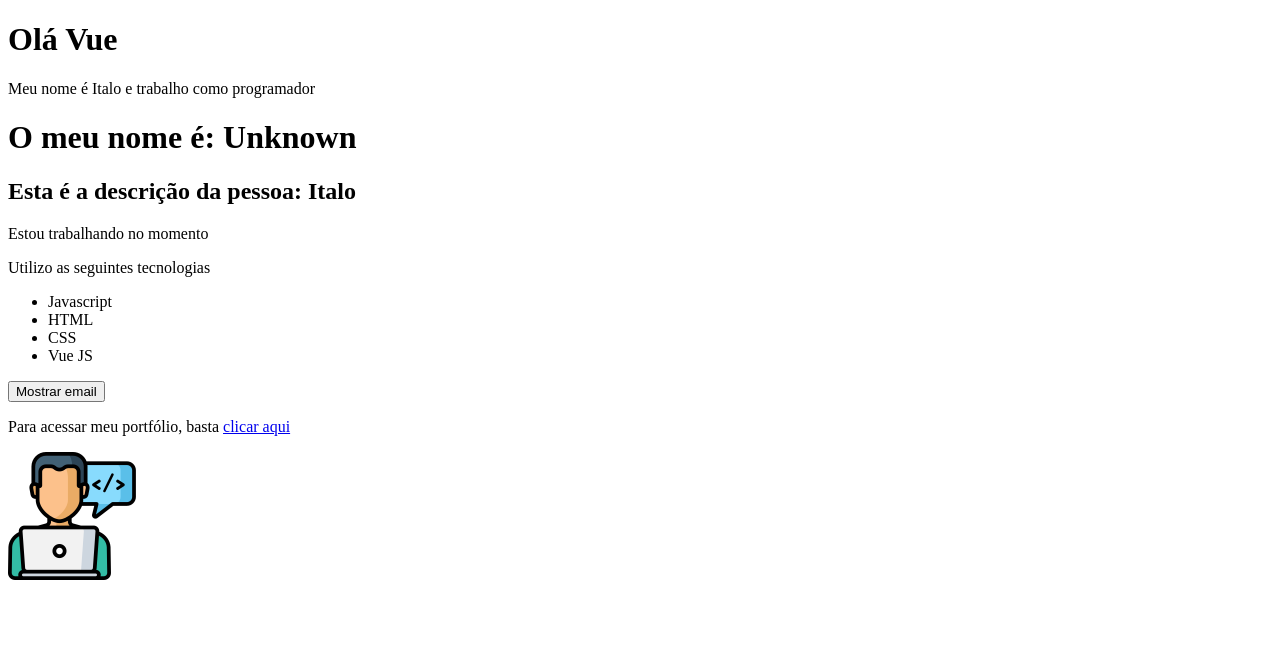
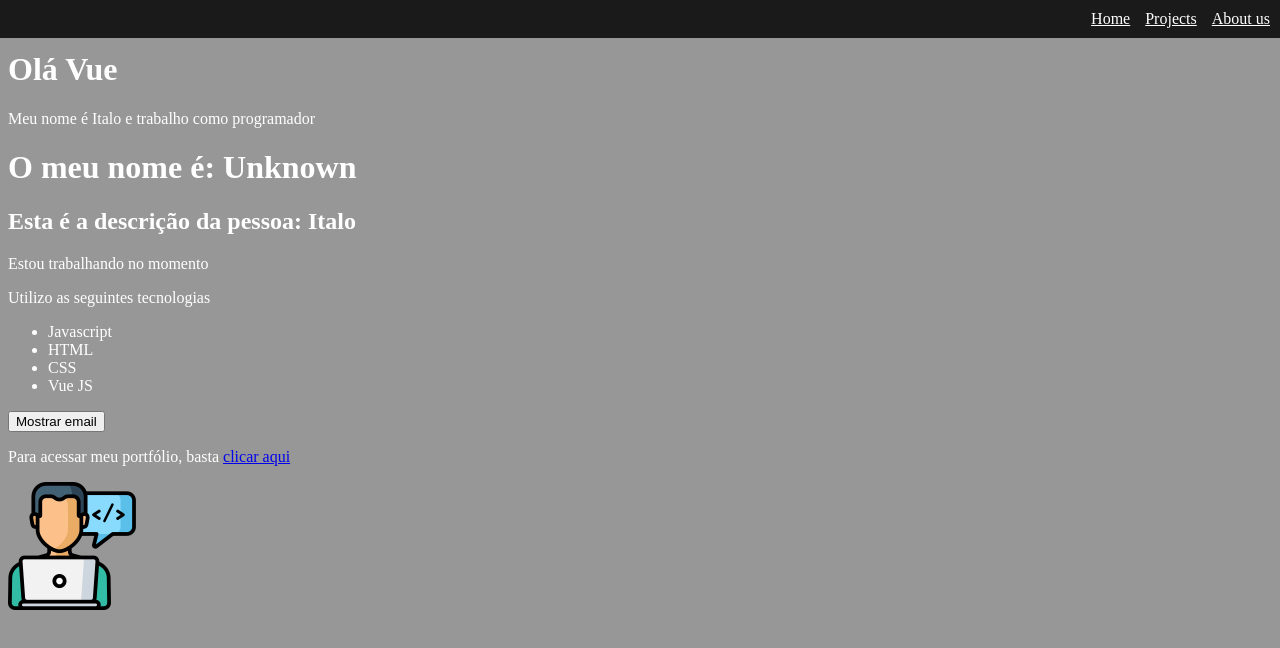
Before and after one commit to italoknd/VueJS-Curso, a Vue app in the folder 2_projeto_vue/: page / in a window 1280 px wide. Shown: the top 648 px of the page. Built offline with nearby package versions, Linux system fonts and the light colour scheme.

Commit message:
aprendendo sobre CSS no vue

```diff
--- a/2_projeto_vue/src/App.vue
+++ b/2_projeto_vue/src/App.vue
@@ -1,5 +1,6 @@
 <template>
   <div>
+    <Header/>
     <PrimeiroComponente/>
     <LifeCycle/>
     <Pessoa/>
@@ -11,6 +12,7 @@
   import LifeCycle from './components/LifeCycle.vue'
   import Pessoa from './components/Pessoa.vue'
   import Info from './components/Info.vue'
+  import Header from './components/Header.vue'
 
   export default {
     name: 'App',
@@ -18,7 +20,15 @@
       PrimeiroComponente,
       LifeCycle,
       Pessoa,
-      Info
+      Info,
+      Header
     }
   }
 </script>
+
+<style>
+  body{
+    background-color: rgb(151, 151, 151);
+    color: white;
+  }
+</style>
--- /dev/null
+++ b/2_projeto_vue/src/components/Header.vue
@@ -0,0 +1,40 @@
+<template>
+  <div>
+    <ul>
+      <li><a href="#">Home</a></li>
+      <li><a href="#">Projects</a></li>
+      <li><a href="#">About us</a></li>
+    </ul>
+  </div>
+</template>
+
+<script>
+export default {
+  name: "Header",
+}
+</script>
+
+<style scoped>
+  ul{
+    list-style: none;
+    display: flex;
+    justify-content: flex-end;
+    background-color: rgb(26, 26, 26);
+    margin: -8px;
+    padding: 10px;
+  }
+
+  li{
+    margin-left: 15px;
+  }
+
+  a{
+    text-decoration: underline;
+    transition: .3s;
+    color: white;
+  }
+
+  a:hover{
+    color: turquoise;
+  }
+</style>
```
